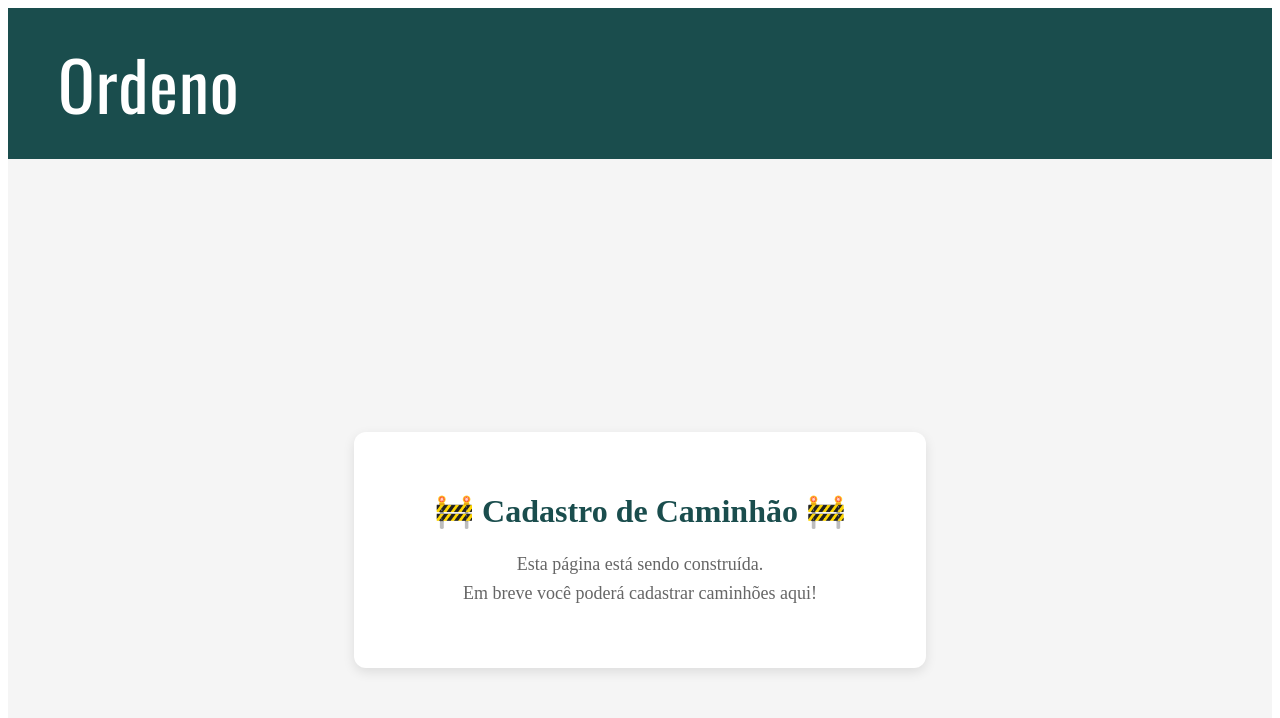
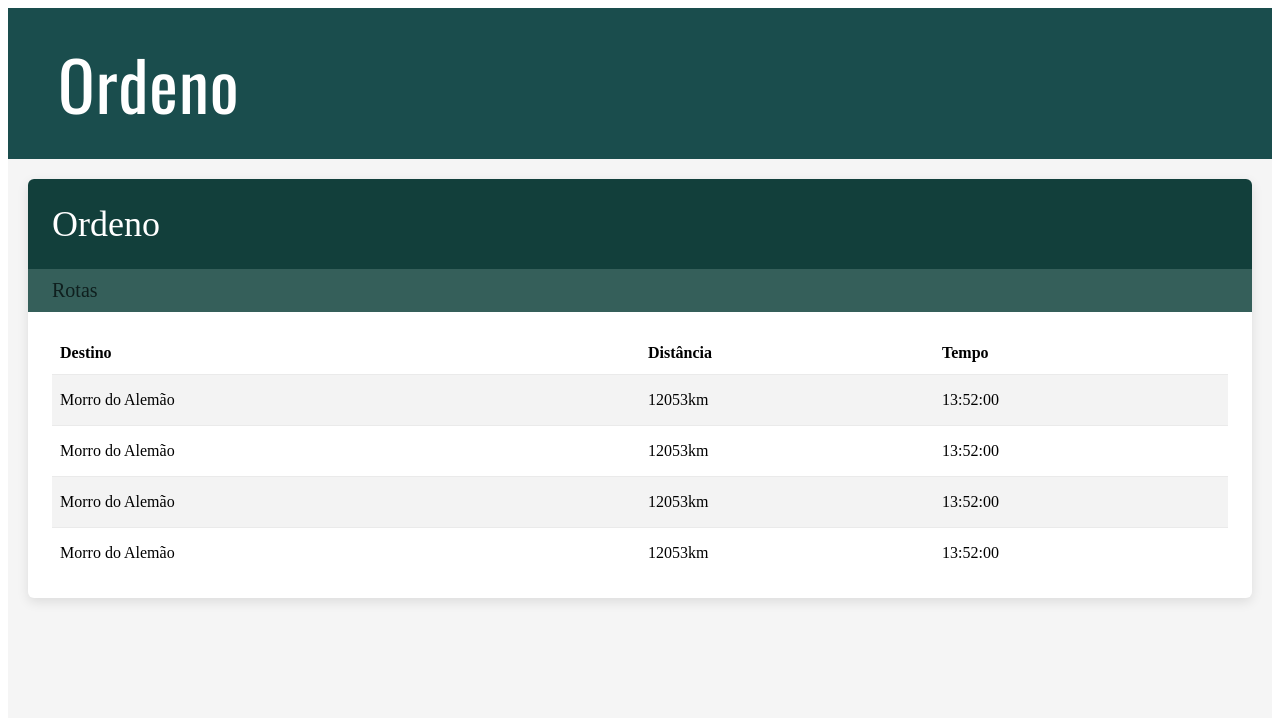
Before and after one commit to Leleo0303/Projeto-Ordeno, a React (Vite) app: page /caminhao in a window 1280 px wide. Shown: the top 718 px of the page. Built offline with nearby package versions, Linux system fonts and the light colour scheme; the HTML template or start-up script is replaced by a standard one.

Commit message:
new styling

```diff
--- a/src/pages/Caminhao.tsx
+++ b/src/pages/Caminhao.tsx
@@ -3,18 +3,38 @@ import "../styles/Caminhao.css";
 function Caminhao() {
   return (
     <div className="caminhao-container">
-      <div className="caminhao-content">
-        <h1 className="caminhao-title">🚧 Cadastro de Caminhão 🚧</h1>
-        <p className="caminhao-text">
-          Esta página está sendo construída.
-          <br />
-          Em breve você poderá cadastrar caminhões aqui!
-        </p>
+      <div className="caminhao-panel">
+
+        {/* Header */}
+        <div className="caminhao-header">
+          <h1>Ordeno</h1>
+        </div>
+
+        {/* Subheader */}
+        <div className="caminhao-subheader">
+          <span>Rotas</span>
+        </div>
+
+        {/* Lista */}
+        <div className="caminhao-list">
+          <div className="caminhao-list-header">
+            <span>Destino</span>
+            <span>Distância</span>
+            <span>Tempo</span>
+          </div>
+
+          {Array.from({ length: 4 }).map((_, index) => (
+            <div className="caminhao-list-row" key={index}>
+              <span>Morro do Alemão</span>
+              <span>12053km</span>
+              <span>13:52:00</span>
+            </div>
+          ))}
+        </div>
+
       </div>
     </div>
   );
 }
 
-//testetesteteste
-
 export default Caminhao;
--- a/src/styles/Caminhao.css
+++ b/src/styles/Caminhao.css
@@ -1,31 +1,66 @@
 .caminhao-container {
   min-height: calc(100vh - 98px);
   background-color: #f5f5f5;
-  display: flex;
-  align-items: center;
-  justify-content: center;
-  padding: 40px;
+  padding: 20px;
 }
 
-.caminhao-content {
-  background-color: white;
-  padding: 60px 80px;
-  border-radius: 12px;
+.caminhao-panel {
+  background-color: #ffffff;
+  border-radius: 6px;
+  overflow: hidden;
   box-shadow: 0 4px 12px rgba(0, 0, 0, 0.1);
-  text-align: center;
-  max-width: 600px;
 }
 
-.caminhao-title {
-  font-size: 32px;
-  font-weight: 600;
-  color: #1a4d4d;
-  margin: 0 0 20px 0;
+/* Header principal */
+.caminhao-header {
+  background-color: #123f3b;
+  padding: 24px;
 }
 
-.caminhao-text {
-  font-size: 18px;
-  color: #666;
-  line-height: 1.6;
+.caminhao-header h1 {
   margin: 0;
+  color: #ffffff;
+  font-size: 36px;
+  font-weight: 500;
 }
+
+/* Subheader */
+.caminhao-subheader {
+  background-color: #355f5a;
+  padding: 10px 24px;
+  color: #0f1f1e;
+  font-size: 20px;
+  font-weight: 500;
+}
+
+/* Lista */
+.caminhao-list {
+  padding: 20px 24px;
+}
+
+/* Cabeçalho da tabela */
+.caminhao-list-header {
+  display: grid;
+  grid-template-columns: 2fr 1fr 1fr;
+  font-weight: 600;
+  padding: 12px 0;
+}
+
+/* Linhas */
+.caminhao-list-row {
+  display: grid;
+  grid-template-columns: 2fr 1fr 1fr;
+  padding: 16px 0;
+  border-top: 1px solid #eaeaea;
+  font-size: 16px;
+}
+
+/* Efeito zebra */
+.caminhao-list-row:nth-child(even) {
+  background-color: #f3f3f3;
+}
+
+.caminhao-list-row span,
+.caminhao-list-header span {
+  padding-left: 8px;
+}
```
